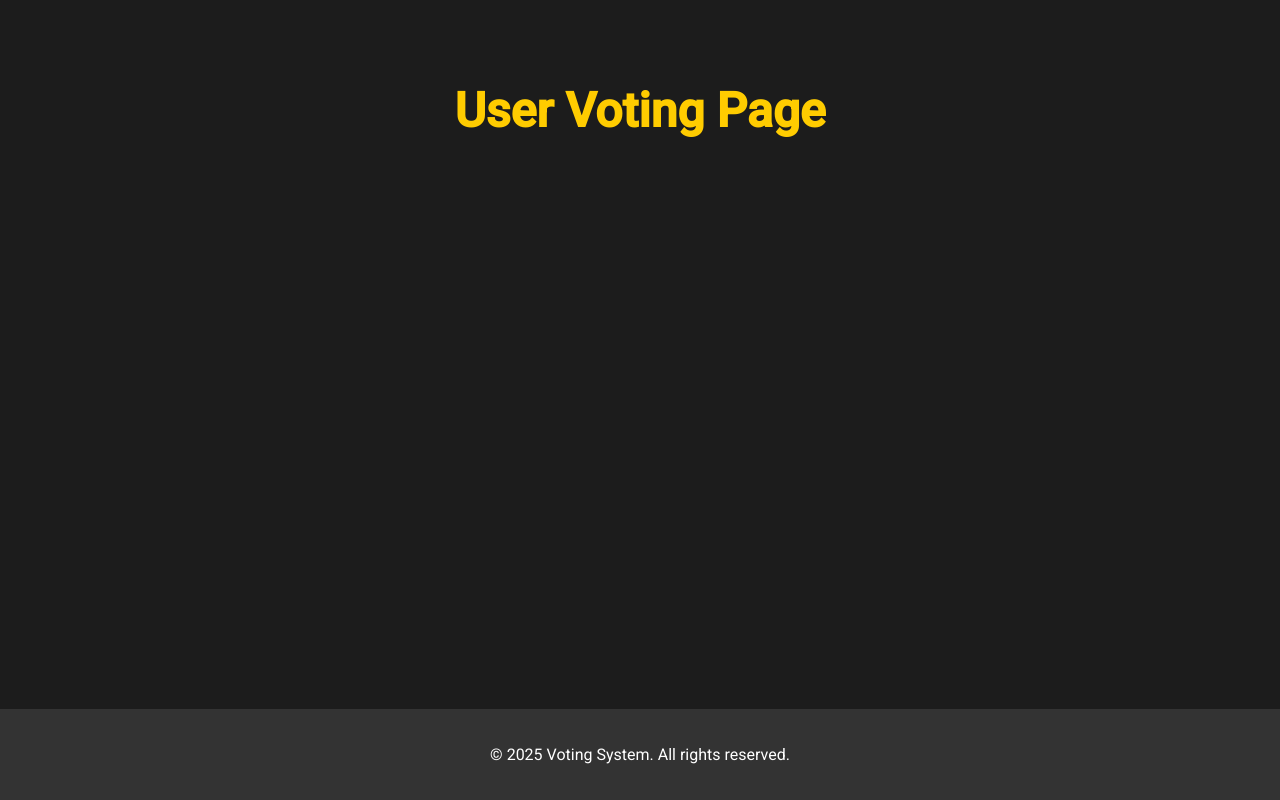
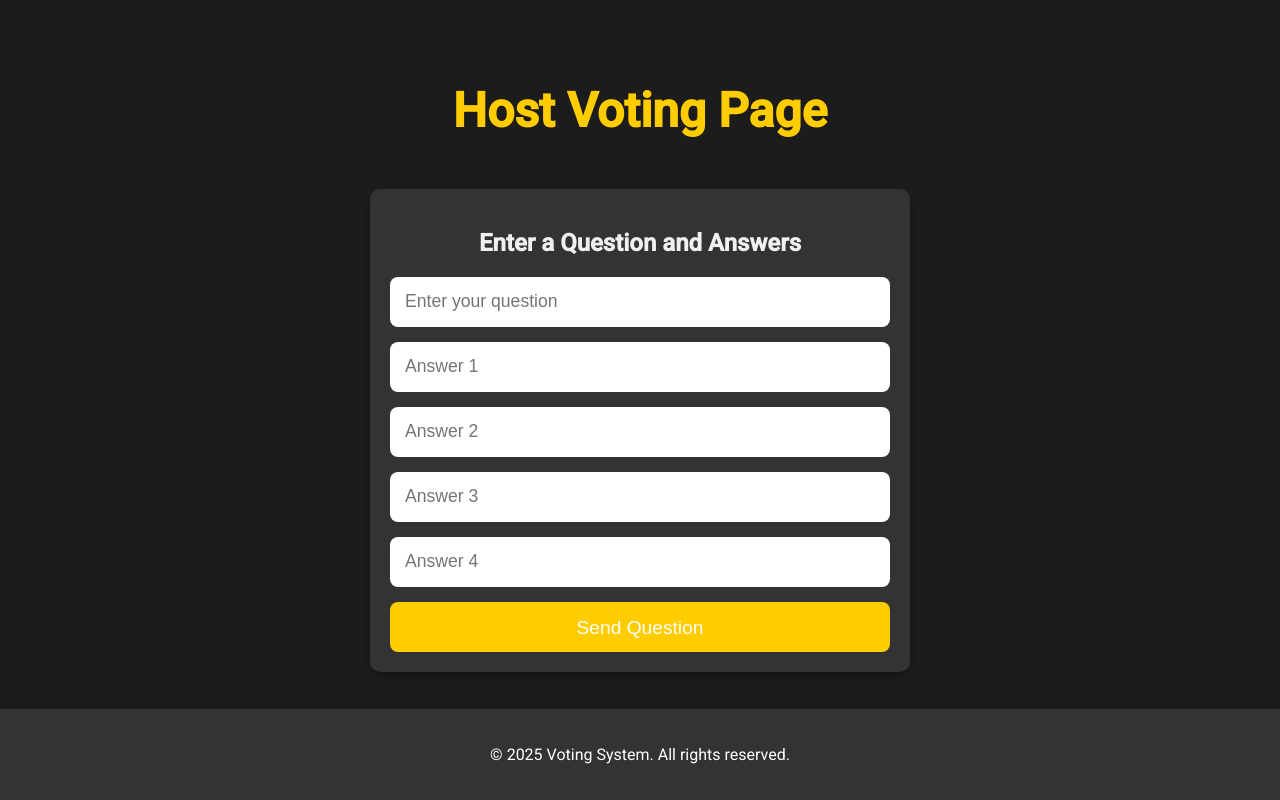
Before and after one commit to fdodinuth/vote, a Flask app: page /user in a window 1280 px wide. Run offline with Flask 2, Linux system fonts and the light colour scheme; some libraries are stand-ins or nearby versions.

Commit message:
Update user.html

```diff
--- a/templates/user.html
+++ b/templates/user.html
@@ -3,7 +3,7 @@
 <head>
     <meta charset="UTF-8">
     <meta name="viewport" content="width=device-width, initial-scale=1.0">
-    <title>User Page - Real-Time Voting</title>
+    <title>Host Page - Real-Time Voting</title>
     <link href="https://fonts.googleapis.com/css2?family=Roboto:wght@400;500&display=swap" rel="stylesheet">
     <style>
         body {
@@ -24,28 +24,39 @@
             color: #ffcc00;
             margin-bottom: 50px;
         }
-        .question-container {
-            margin-bottom: 30px;
+        .form-container {
+            background-color: #333;
+            padding: 20px;
+            border-radius: 10px;
+            box-shadow: 0 4px 8px rgba(0, 0, 0, 0.3);
+            width: 100%;
+            max-width: 500px;
+            margin: 0 auto;
         }
-        .answers-container {
-            display: flex;
-            flex-direction: column;
-            align-items: center;
-            gap: 15px;
+        .form-container input {
+            width: 100%;
+            padding: 15px;
+            margin-bottom: 15px;
+            border: none;
+            border-radius: 8px;
+            font-size: 1.1rem;
+            box-sizing: border-box;
+            height: 50px;
         }
-        .answer-button {
+        .form-container button {
             padding: 15px 30px;
-            background-color: #333;
+            background-color: #ffcc00;
             border: none;
             color: #fff;
             font-size: 1.2rem;
             border-radius: 8px;
             cursor: pointer;
             transition: background-color 0.3s ease;
-            width: 250px;
+            width: 100%;
+            height: 50px;
         }
-        .answer-button:hover {
-            background-color: #ffcc00;
+        .form-container button:hover {
+            background-color: #e6b800;
         }
         .footer {
             position: fixed;
@@ -60,11 +71,18 @@
 </head>
 <body>
     <div class="container">
-        <h1>User Voting Page</h1>
-        <div class="question-container">
-            <div id="questionDisplay" style="font-size: 2rem;"></div>
+        <h1>Host Voting Page</h1>
+        <div class="form-container">
+            <h2>Enter a Question and Answers</h2>
+            <form id="questionForm">
+                <input type="text" id="question" placeholder="Enter your question" required><br>
+                <input type="text" id="answer1" placeholder="Answer 1" required><br>
+                <input type="text" id="answer2" placeholder="Answer 2" required><br>
+                <input type="text" id="answer3" placeholder="Answer 3" required><br>
+                <input type="text" id="answer4" placeholder="Answer 4" required><br>
+                <button type="submit">Send Question</button>
+            </form>
         </div>
-        <div class="answers-container" id="answersDisplay"></div>
     </div>
 
     <div class="footer">
@@ -75,38 +93,32 @@
     <script>
         const socket = io.connect('http://' + document.domain + ':' + location.port);
 
-        // Listen for question data from the host
-        socket.on('question_received', function(data) {
-            const questionDiv = document.getElementById('questionDisplay');
-            const answersDiv = document.getElementById('answersDisplay');
+        // Listen for form submission
+        const form = document.getElementById('questionForm');
+        form.addEventListener('submit', function(event) {
+            event.preventDefault(); // Prevent page refresh on submit
 
-            // Display the question
-            questionDiv.innerHTML = `<h2>${data.question}</h2>`;
+            const question = document.getElementById('question').value;
+            const answer1 = document.getElementById('answer1').value;
+            const answer2 = document.getElementById('answer2').value;
+            const answer3 = document.getElementById('answer3').value;
+            const answer4 = document.getElementById('answer4').value;
 
-            // Clear any previous answers and add new ones
-            answersDiv.innerHTML = '';
-            data.answers.forEach((answer) => {
-                const button = document.createElement('button');
-                button.textContent = answer;
-                button.classList.add('answer-button'); // Add the styling class
+            // Validate inputs
+            if (question && answer1 && answer2 && answer3 && answer4) {
+                // Send question and answers to the users
+                socket.emit('new_question', {
+                    question: question,
+                    answers: [answer1, answer2, answer3, answer4]
+                });
 
-                // Emit the user's vote when a button is clicked
-                button.onclick = function() {
-                    socket.emit('user_vote', {question: data.question, answer});
-                    disableVoteButtons();  // Disable all buttons after voting
-                };
-                answersDiv.appendChild(button);
-            });
+                // Clear the form after submission
+                form.reset();
+                alert('Question sent to users!');
+            } else {
+                alert('Please fill in all fields!');
+            }
         });
-
-        // Disable all answer buttons after voting
-        function disableVoteButtons() {
-            const buttons = document.querySelectorAll('.answer-button');
-            buttons.forEach(button => {
-                button.disabled = true;
-                button.style.backgroundColor = '#444'; // Change color to show they are disabled
-            });
-        }
     </script>
 </body>
 </html>
```
